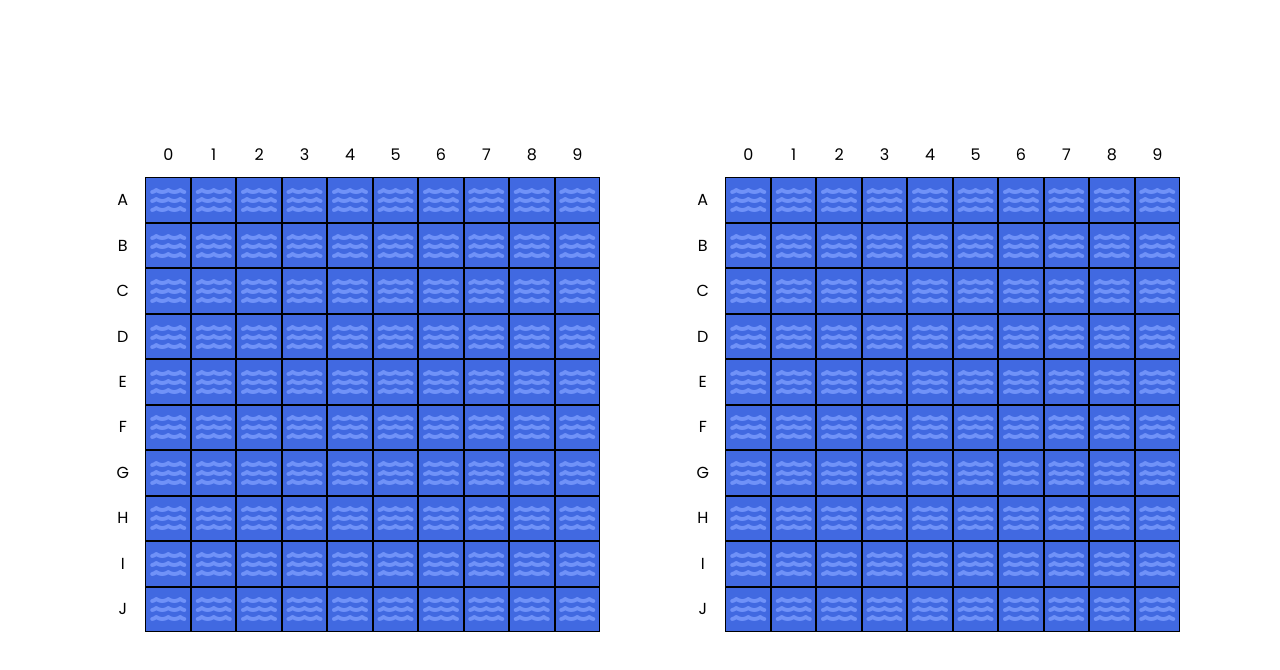
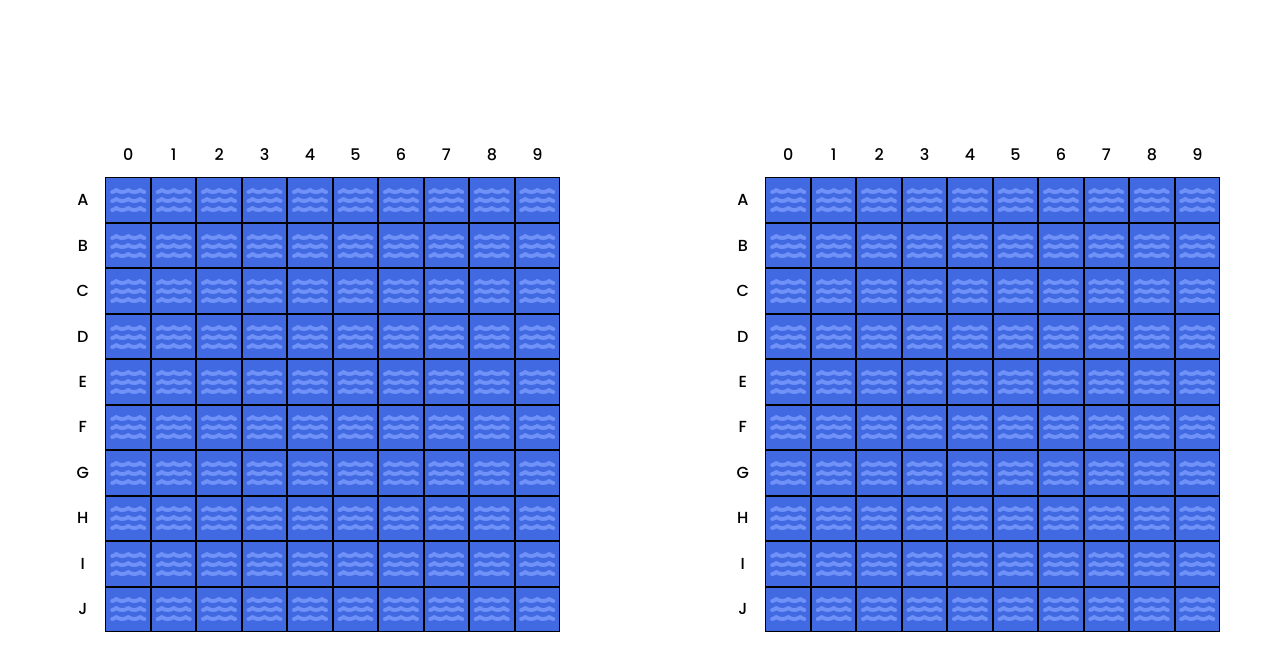
Before and after one commit to thomasmfx/battleship, a website built with webpack: page src/index.html in a window 1280 px wide. Built offline with nearby package versions, Linux system fonts and the light colour scheme.

Commit message:
style: Improve typography, main layout and mixins, and add secondary color

```diff
--- a/src/styles/base/_typography.scss
+++ b/src/styles/base/_typography.scss
@@ -2,4 +2,5 @@
 
 body {
   font-family: Poppins, Helvetica, Arial, Verdana, sans-serif;
+  font-weight: 500;
 };
--- a/src/styles/components/_game-board.scss
+++ b/src/styles/components/_game-board.scss
@@ -2,26 +2,27 @@
 @use '../utils/variables' as *;
 
 .boards-container{
-  @include flex-center(wrap);
+  @include flex-center(wrap, row);
   grid-row: 3 / 4;
   grid-column: 1 / -1;
-  gap: 5em;
+  gap: 10em;
 }
 
 .board {
+  position: relative;
   height: 500px;
   width: 500px;
   display: grid;
   grid-template-columns: repeat(11, 1fr);
   grid-template-rows: repeat(11, 1fr);
 
-  &__positions {
-    @include flex-center(wrap);
-  }
-
   &__empty-position {
     grid-row: 1 / 1;
     grid-column: 1 / 1;
+  }
+
+  &__positions {
+    @include flex-center(wrap, row);
   }
 
   &__square {
--- a/src/styles/layout/_main-layout.scss
+++ b/src/styles/layout/_main-layout.scss
@@ -3,5 +3,5 @@
   width: 100%;
   display: grid;
   grid-template-columns: repeat(12, 1fr);
-  grid-template-rows: 3em 1fr 3fr 2fr;
+  grid-template-rows: 3em 1fr 5fr 2fr;
 };
--- a/src/styles/utils/_mixins.scss
+++ b/src/styles/utils/_mixins.scss
@@ -1,6 +1,7 @@
-@mixin flex-center($wrap) {
+@mixin flex-center($wrap, $direction) {
   display: flex;
   justify-content: center;
   align-items: center;
   flex-wrap: $wrap;
+  flex-direction: $direction;
 }
--- a/src/styles/utils/_variables.scss
+++ b/src/styles/utils/_variables.scss
@@ -1 +1,2 @@
 $primary-color: #4169e1;
+$secondary-color: #09244B;
```
